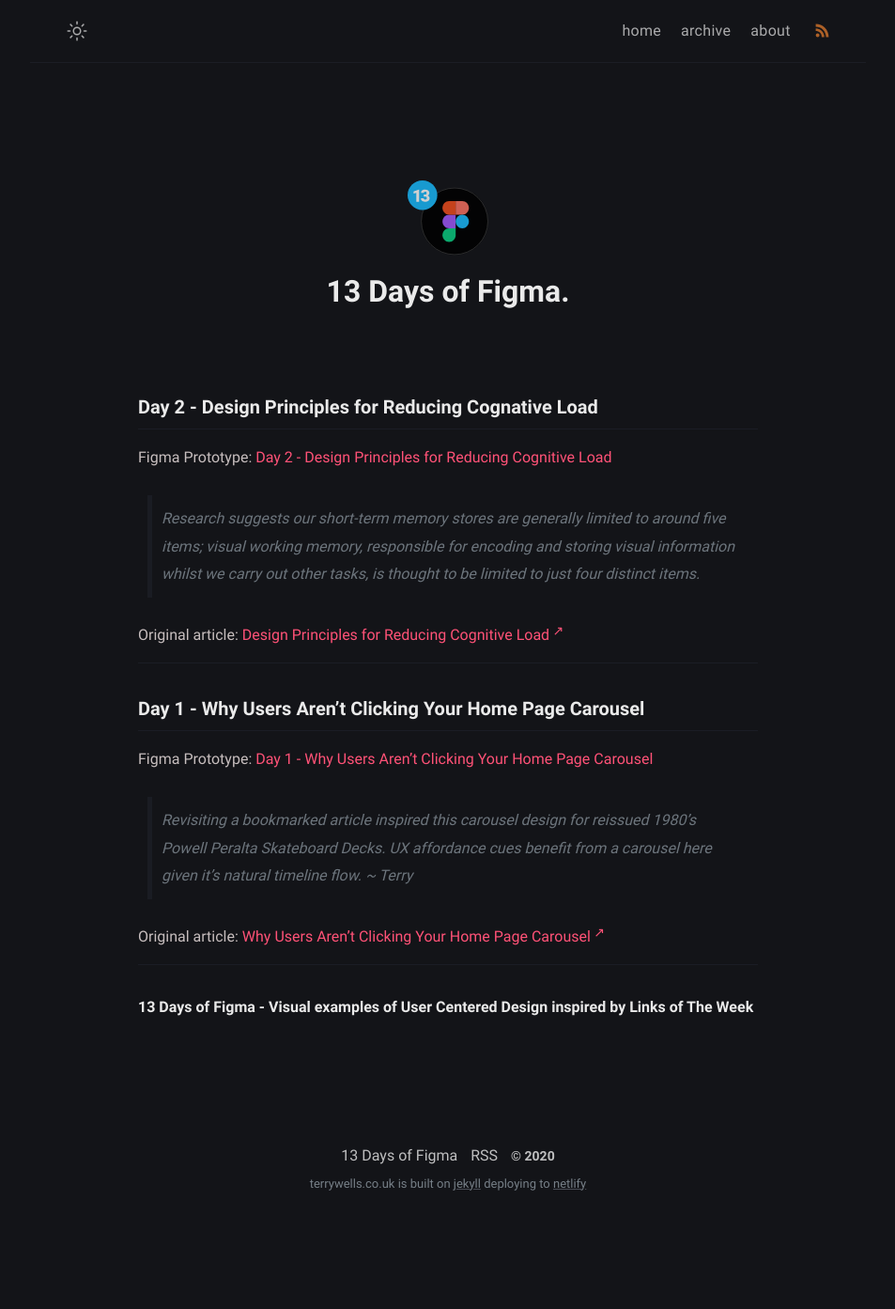
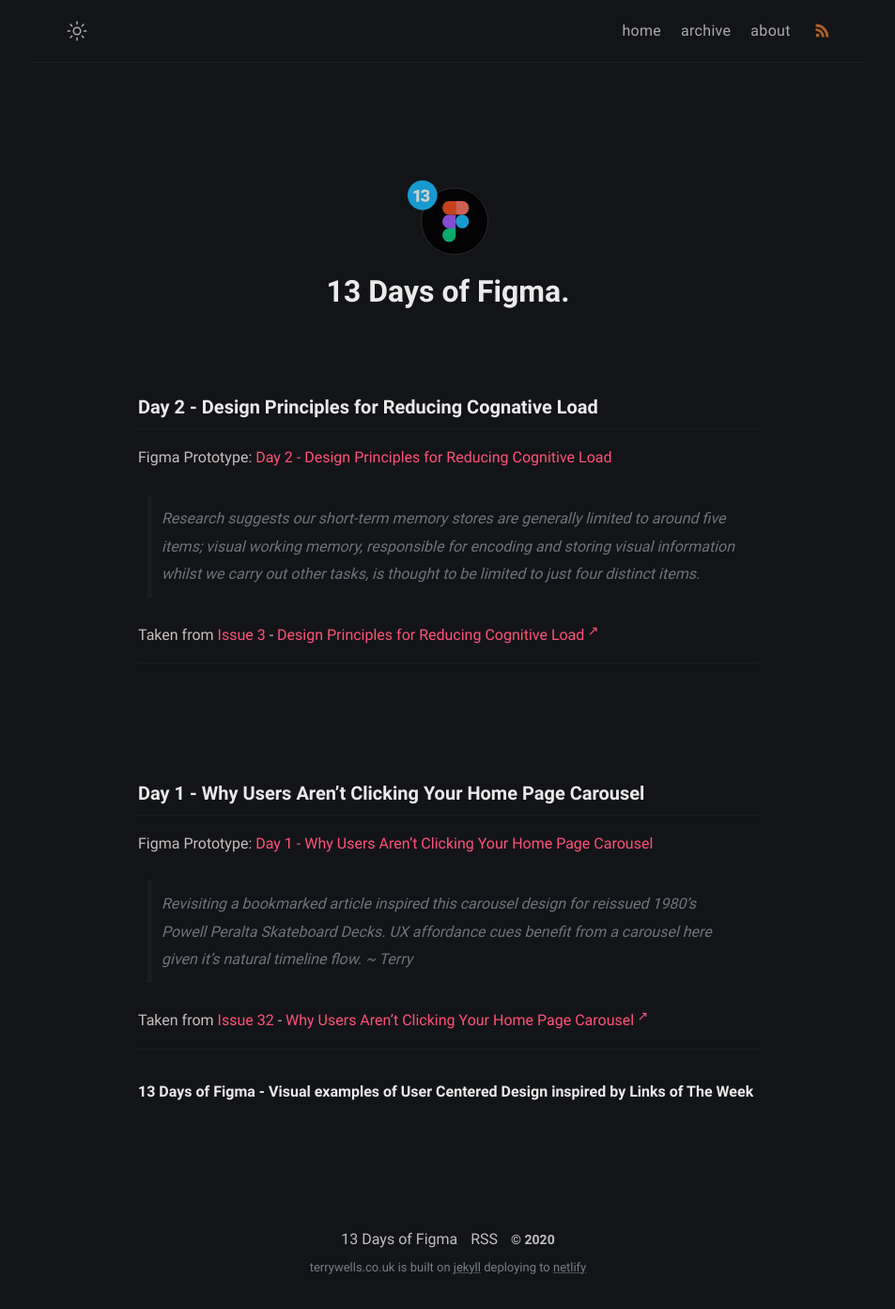
Before and after one commit to wristtattoo/jekyll-klise, a Jekyll site: the page built from 13daysoffigma.md, in a window 1280 px wide. Shown: the whole page at 94% size, without its empty margins (163-1116 px from the left). Built offline with Jekyll 4.4.1, drawn with Linux system fonts in a browser that asks for light colours; a script that is not in the unit is left out; before the commit the page ends 1304 px from its top, so only the background shows below that.

Commit message:
Jekyll & 13DOF
_layout include and page amend

```diff
--- a/13daysoffigma.md
+++ b/13daysoffigma.md
@@ -12,10 +12,11 @@
 
 > Research suggests our short-term memory stores are generally limited to around five items; visual working memory, responsible for encoding and storing visual information whilst we carry out other tasks, is thought to be limited to just four distinct items.
 
-Original article: <a href="https://jonyablonski.com/articles/2015/design-principles-for-reducing-cognitive-load/" title="Design Principles for Reducing Cognitive Load" alt="Design Principles for Reducing Cognitive Load" target="_blank">Design Principles for Reducing Cognitive Load</a>
+Taken from <a href="/issue-3-3-march-2016/" alt="Issue 3" title="Issue 3">Issue 3</a> - <a href="https://jonyablonski.com/articles/2015/design-principles-for-reducing-cognitive-load/" title="Design Principles for Reducing Cognitive Load" alt="Design Principles for Reducing Cognitive Load" target="_blank">Design Principles for Reducing Cognitive Load</a>
 
 ---
 
+<br><br>
 
 ### Day 1 - Why Users Aren't Clicking Your Home Page Carousel
 
@@ -23,7 +24,7 @@
 
 > Revisiting a bookmarked article inspired this carousel design for reissued 1980's Powell Peralta Skateboard Decks. UX affordance cues benefit from a carousel here given it's natural timeline flow. ~ Terry
 
-Original article: <a href="https://uxmovement.com/navigation/why-users-arent-clicking-your-home-page-carousel/" title="Why Users Aren't Clicking Your Home Page Carousel" alt="Why Users Aren't Clicking Your Home Page Carousel" target="_blank">Why Users Aren't Clicking Your Home Page Carousel</a>
+Taken from <a href="/issue-32-15-december-2016-svg-ux-widget-grid/" alt="Issue 32" title="Issue 32">Issue 32</a> -  <a href="https://uxmovement.com/navigation/why-users-arent-clicking-your-home-page-carousel/" title="Why Users Aren't Clicking Your Home Page Carousel" alt="Why Users Aren't Clicking Your Home Page Carousel" target="_blank">Why Users Aren't Clicking Your Home Page Carousel</a>
 
 ---
 
--- a/_layouts/page.html
+++ b/_layouts/page.html
@@ -31,7 +31,7 @@
   {% include navbar.html %}
   <div class="wrapper">
     <header class="header">
-      <h1 class="header-title center" itemprop="headline">{% include avatar.html %}{{ page.title | escape }}.</h1>
+      <h1 class="header-title center" itemprop="headline">{{ page.title | escape }}.</h1>
     </header>
     <main class="page-content" aria-label="Content">
       {% include anchor_headings.html html=content anchorClass="anchor-head" beforeHeading=true h_min=4 h_max=4 %}
```
